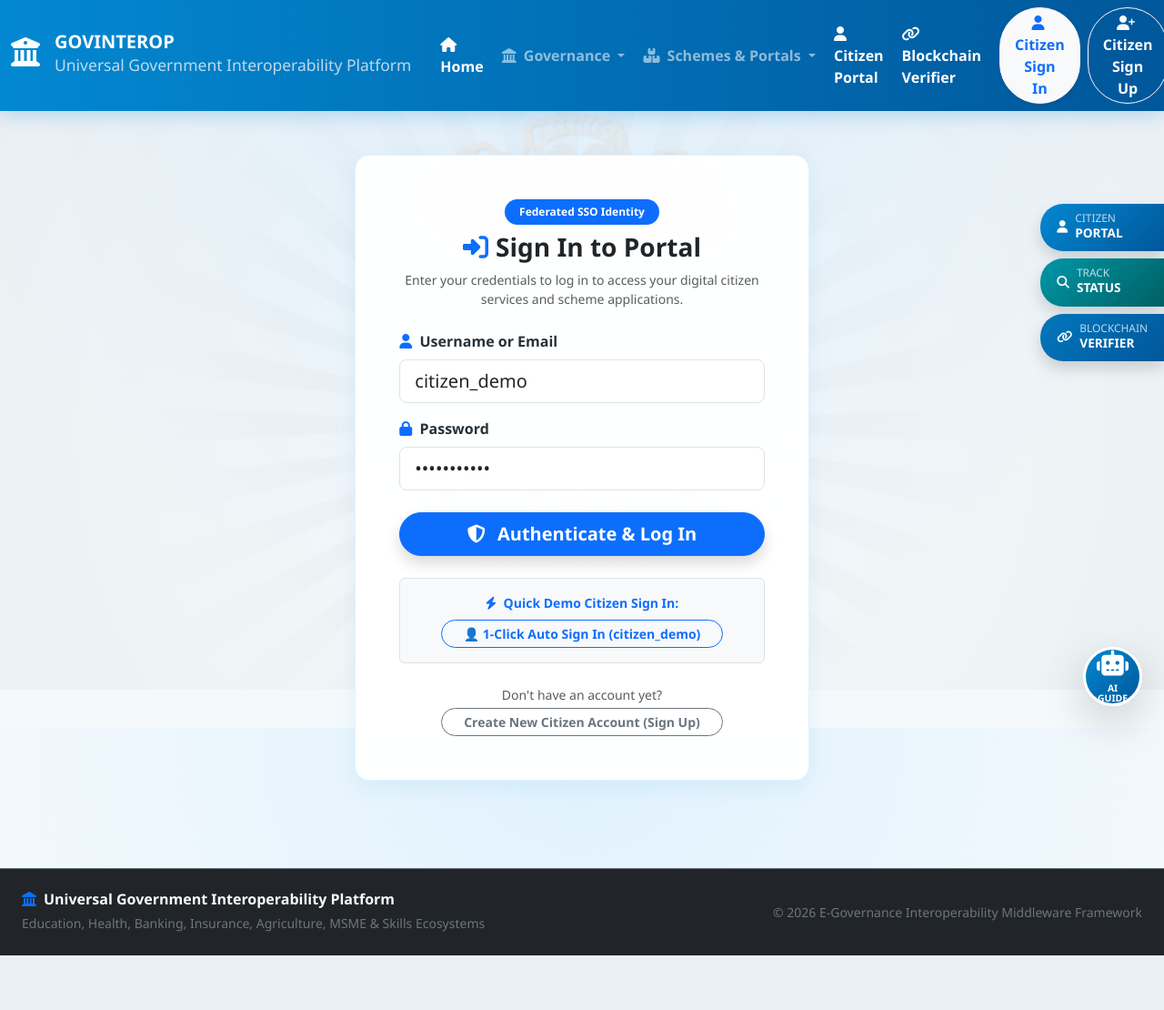
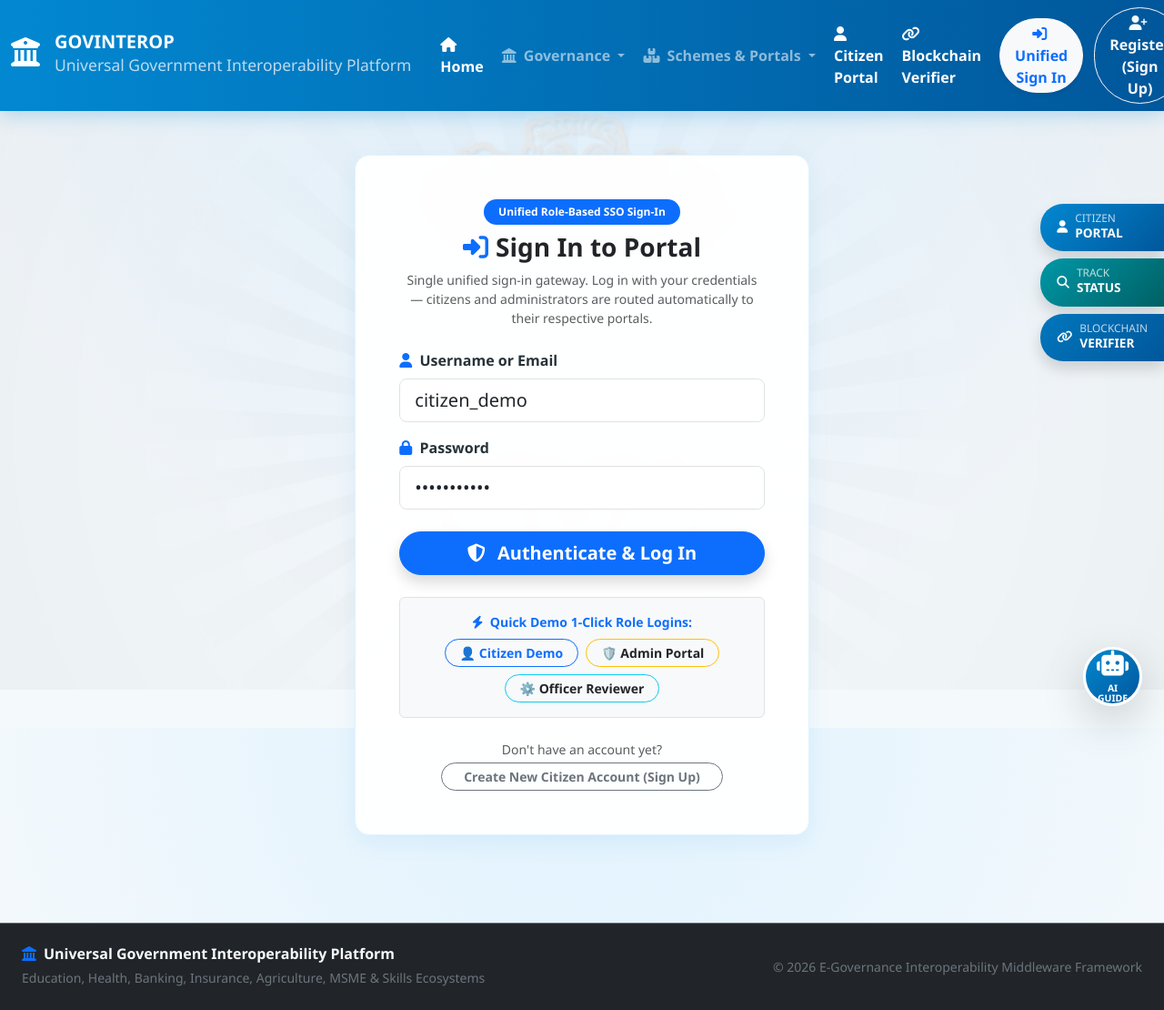
Before and after one commit to mepellireeta-wq/interoperability-framework, a Flask app: page /login-page in a window 1280 px wide. Shown: the whole page at 91% size. Before the commit the page ends 1050 px from the top, so only its background shows below. Run offline with Flask 3, Linux system fonts and the light colour scheme.

Commit message:
Implement single unified sign-in page with automatic role routing and real-time SMS/Email notification alerts on approval/rejection

```diff
--- a/app.py
+++ b/app.py
@@ -110,20 +110,7 @@ def create_app(config_name='dev'):
     @app.route('/admin-login', methods=['GET', 'POST'])
     @app.route('/admin-login-page', methods=['GET', 'POST'])
     def admin_login_page():
-        if request.method == 'POST':
-            username = request.form.get('username', '').strip()
-            password = request.form.get('password', '').strip()
-            from services.sso_service import SSOService
-            user = SSOService.authenticate(username, password)
-            if user and user.role in ['ADMIN', 'OFFICER']:
-                token = SSOService.generate_token(user)
-                session['user_id'] = user.id
-                session['username'] = user.username
-                session['role'] = user.role
-                res = redirect(f'/admin-portal?token={token}')
-                res.set_cookie('sso_token', token, max_age=43200)
-                return res
-        return render_template('admin_login.html')
+        return redirect('/login-page')
 
     @app.route('/register-page', methods=['GET'])
     def register_page():
--- a/templates/admin.html
+++ b/templates/admin.html
@@ -337,7 +337,7 @@ async function advanceApp(appId, decision) {
             body: JSON.stringify({ application_id: appId, decision: decision, force_approve: (decision === 'APPROVE'), remarks: `Officer Decision: ${decision}` })
         });
         if (res.ok) {
-            alert(`Application ${decision === 'APPROVE' ? 'Approved' : 'Rejected'} successfully!`);
+            alert(`Application ${decision === 'APPROVE' ? 'APPROVED & SANCTIONED' : 'REJECTED'}! Real-Time SMS & Email Notification Alerts Dispatched to Citizen.`);
             await loadAdminDashboardData();
             if (decision === 'APPROVE') {
                 switchAdminTab('APPROVED');
--- a/templates/base.html
+++ b/templates/base.html
@@ -101,18 +101,13 @@
                         {% endif %}
                     {% else %}
                     <li class="nav-item ms-lg-2">
-                        <a href="/login-page" class="btn btn-light text-primary fw-bold px-3 py-1 rounded-pill shadow-sm me-1">
-                            <i class="fa-solid fa-user me-1"></i> Citizen Sign In
-                        </a>
-                    </li>
-                    <li class="nav-item me-1">
-                        <a href="/register-page" class="btn btn-outline-light fw-bold px-3 py-1 rounded-pill">
-                            <i class="fa-solid fa-user-plus me-1"></i> Citizen Sign Up
+                        <a href="/login-page" class="btn btn-light text-primary fw-bold px-3 py-1 rounded-pill shadow-sm me-2">
+                            <i class="fa-solid fa-right-to-bracket me-1"></i> Unified Sign In
                         </a>
                     </li>
                     <li class="nav-item">
-                        <a href="/admin-login" class="btn btn-warning text-dark fw-bold px-3 py-1 rounded-pill shadow-sm">
-                            <i class="fa-solid fa-lock me-1"></i> Official Admin Sign In
+                        <a href="/register-page" class="btn btn-outline-light fw-bold px-3 py-1 rounded-pill">
+                            <i class="fa-solid fa-user-plus me-1"></i> Register (Sign Up)
                         </a>
                     </li>
                     {% endif %}
--- a/templates/login.html
+++ b/templates/login.html
@@ -16,9 +16,9 @@
                 {% endif %}
 
                 <div class="text-center mb-4">
-                    <span class="badge bg-primary rounded-pill px-3 py-2 mb-2">Federated SSO Identity</span>
+                    <span class="badge bg-primary rounded-pill px-3 py-2 mb-2">Unified Role-Based SSO Sign-In</span>
                     <h3 class="fw-bold text-dark"><i class="fa-solid fa-right-to-bracket text-primary me-2"></i>Sign In to Portal</h3>
-                    <p class="text-muted small">Enter your credentials to log in to access your digital citizen services and scheme applications.</p>
+                    <p class="text-muted small">Single unified sign-in gateway. Log in with your credentials — citizens and administrators are routed automatically to their respective portals.</p>
                 </div>
 
                 <div id="citizenAlertBox" class="alert alert-danger d-none mb-3 text-center small rounded-3"></div>
@@ -26,7 +26,7 @@
                 <form id="pageLoginForm">
                     <div class="mb-3">
                         <label class="form-label fw-bold"><i class="fa-solid fa-user me-1 text-primary"></i> Username or Email</label>
-                        <input type="text" id="pageUsername" class="form-control form-control-lg" placeholder="e.g. citizen_demo" value="citizen_demo" required>
+                        <input type="text" id="pageUsername" class="form-control form-control-lg" placeholder="e.g. citizen_demo or admin" value="citizen_demo" required>
                     </div>
 
                     <div class="mb-4">
@@ -42,10 +42,18 @@
                 </form>
 
                 <div class="mt-4 p-3 bg-light rounded text-center small text-dark border">
-                    <strong class="text-primary d-block mb-2"><i class="fa-solid fa-bolt me-1"></i> Quick Demo Citizen Sign In:</strong>
-                    <button type="button" class="btn btn-sm btn-outline-primary fw-bold rounded-pill px-4" onclick="quickFillCitizen('citizen_demo', 'Citizen@123')">
-                        👤 1-Click Auto Sign In (citizen_demo)
-                    </button>
+                    <strong class="text-primary d-block mb-2"><i class="fa-solid fa-bolt me-1"></i> Quick Demo 1-Click Role Logins:</strong>
+                    <div class="d-flex flex-wrap gap-2 justify-content-center">
+                        <button type="button" class="btn btn-sm btn-outline-primary fw-bold rounded-pill px-3" onclick="quickFillRole('citizen_demo', 'Citizen@123')">
+                            👤 Citizen Demo
+                        </button>
+                        <button type="button" class="btn btn-sm btn-outline-warning text-dark fw-bold rounded-pill px-3" onclick="quickFillRole('admin', 'Admin@123')">
+                            🛡️ Admin Portal
+                        </button>
+                        <button type="button" class="btn btn-sm btn-outline-info text-dark fw-bold rounded-pill px-3" onclick="quickFillRole('officer_skills', 'Officer@123')">
+                            ⚙️ Officer Reviewer
+                        </button>
+                    </div>
                 </div>
 
                 <div class="mt-4 text-center">
@@ -62,7 +70,7 @@
 
 {% block scripts %}
 <script>
-function quickFillCitizen(u, p) {
+function quickFillRole(u, p) {
     document.getElementById('pageUsername').value = u;
     document.getElementById('pagePassword').value = p;
     document.getElementById('pageLoginForm').dispatchEvent(new Event('submit'));
@@ -122,9 +130,13 @@ document.addEventListener('DOMContentLoaded', function() {
                 console.error("Citizen login fetch warning:", err);
             }
 
-            // Guaranteed Seamless Navigation to Citizen Portal
+            // Fallback Role-Based Routing
             document.cookie = `sso_token=GOV-CITIZEN-SSO-TOKEN; path=/; max-age=43200`;
-            window.location.href = '/citizen-portal';
+            if (username.toLowerCase().includes('admin') || username.toLowerCase().includes('officer')) {
+                window.location.href = '/admin-portal';
+            } else {
+                window.location.href = '/citizen-portal';
+            }
             return false;
         };
     }
```
Also changed, not shown: routes/citizen.py (+7 -1 lines), services/notification_service.py (+43 -1 lines), services/workflow_engine.py (+8 -0 lines), templates/citizen.html (+22 -0 lines), tests/test_workflows.py (+30 -0 lines).
